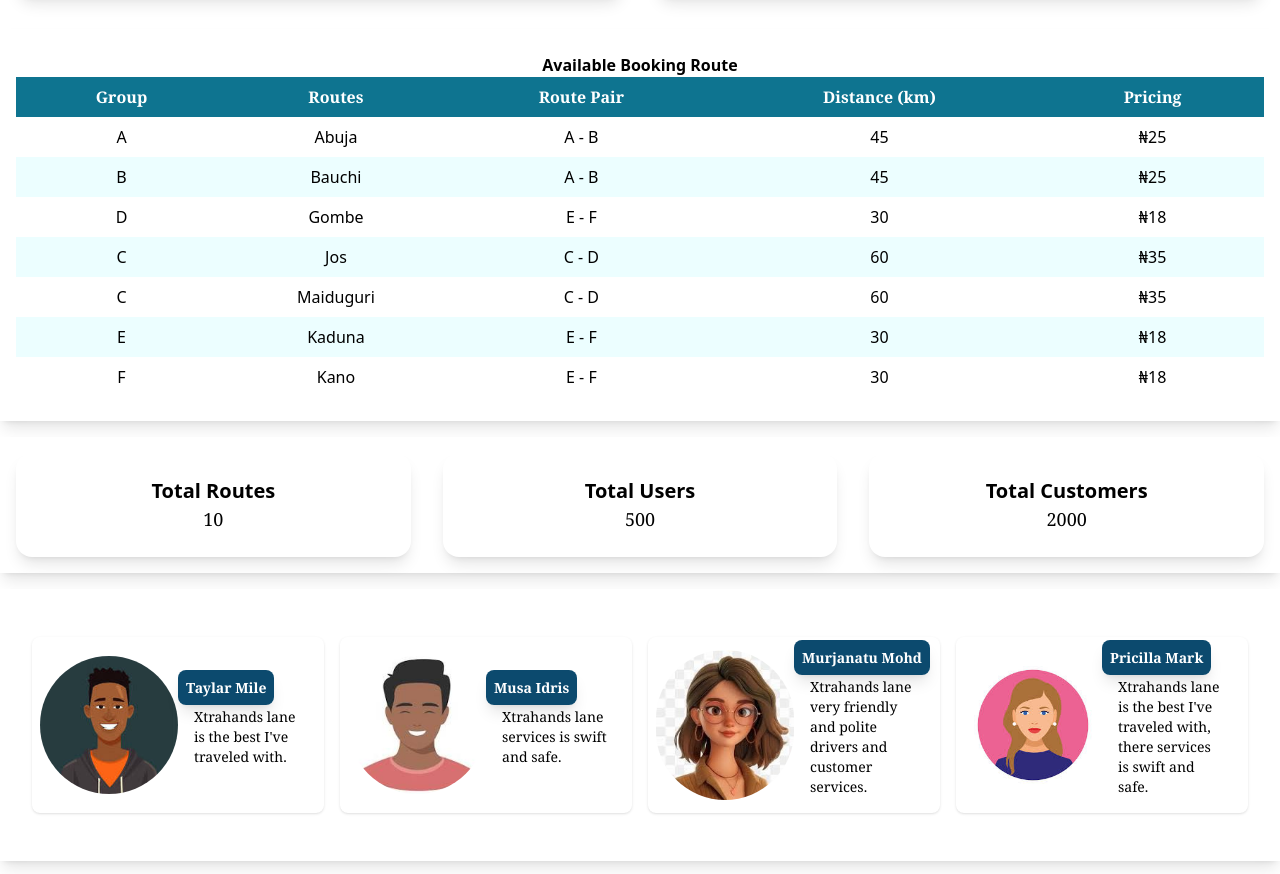
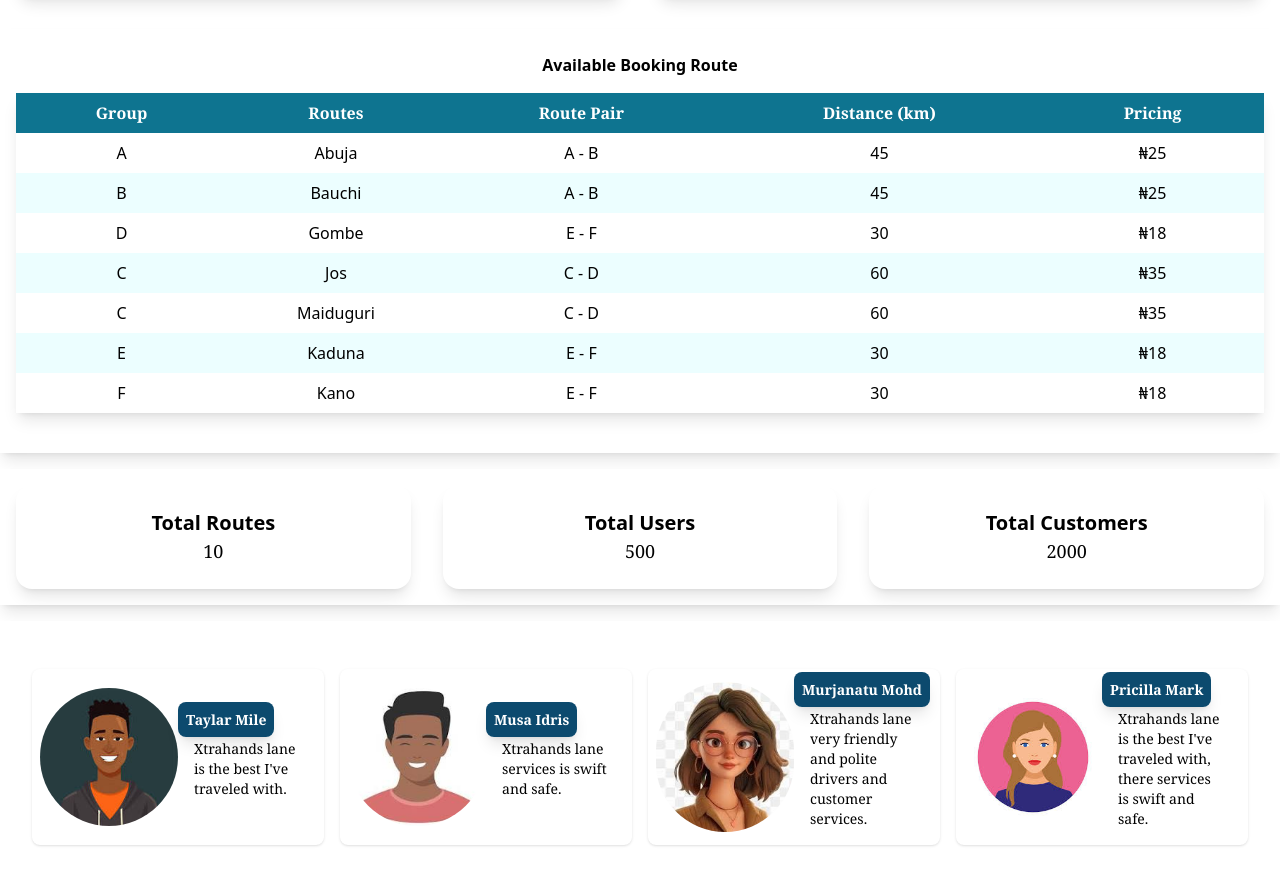
Before and after one commit to Ayimsolomon/xtrahand-lane, a website: page src/index.html in a window 1280 px wide. Shown: the part 1691-2565 px from the top of the page. Drawn offline with nearby package versions, Linux system fonts and the light colour scheme.

Commit message:
update table overflow

```diff
--- a/src/index.html
+++ b/src/index.html
@@ -108,7 +108,7 @@
             <h2 class="font-bold">Available Booking Route</h2>
 
 
-            <table class="w-full">
+            <table class="w-full px-4 py-6 text-center my-4 shadow-lg bg-white overflow-hidden">
                 <thead>
                     <tr class="bg-cyan-700 text-white font-serif ">
                         <th class="px-8">Group</th>
```
